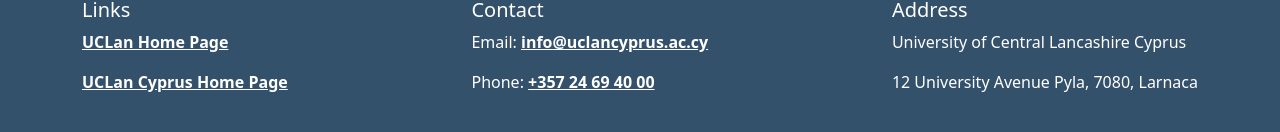
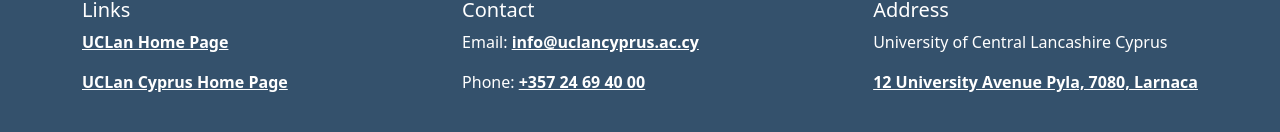
Before and after one commit to antreaslamprou/uclan-online-shop-react, a React (Create React App) app: page /products in a window 1280 px wide. Shown: the part 648-780 px from the top of the page. Built offline with nearby package versions, Linux system fonts and the light colour scheme; no server answers.

Commit message:
Update Footer.tsx

```diff
--- a/src/Components/Footer.tsx
+++ b/src/Components/Footer.tsx
@@ -5,8 +5,8 @@
                 <div className="d-flex justify-content-between d-none d-lg-flex">
                     <div>
                         <h5>Links</h5>
-                        <p><a className="text-white fw-bold" href="https://www.uclan.ac.uk/">UCLan Home Page </a></p>
-                        <p><a className="text-white fw-bold" href="https://www.uclancyprus.ac.cy/">UCLan Cyprus Home Page </a></p>
+                        <p><a className="text-white fw-bold" target="blank" href="https://www.uclan.ac.uk/">UCLan Home Page </a></p>
+                        <p><a className="text-white fw-bold" target="blank" href="https://www.uclancyprus.ac.cy/">UCLan Cyprus Home Page </a></p>
                     </div>
                     <div>
                         <h5>Contact</h5>
@@ -16,7 +16,7 @@
                     <div>
                         <h5>Address</h5>
                         <p>University of Central Lancashire Cyprus</p>
-                        <p>12 University Avenue Pyla, 7080, Larnaca</p>
+                        <a className="text-white fw-bold" target="blank" href="https://maps.app.goo.gl/fzEL8AzPD3KhCH8z6">12 University Avenue Pyla, 7080, Larnaca</a>
                     </div>
                 </div>
                 <div className="accordion accordion-flush d-lg-none">
@@ -28,8 +28,8 @@
                         </p>
                         <div id="collapse-links" className="accordion-collapse collapse" aria-labelledby="headingOne" data-bs-parent="#accordionExample">
                         <div className="accordion-body bg-secondary">
-                            <p><a className="text-white fw-bold" href="https://www.uclan.ac.uk/">UCLan Home Page </a></p>
-                            <p><a className="text-white fw-bold" href="https://www.uclancyprus.ac.cy/">UCLan Cyprus Home Page </a></p>
+                            <p><a className="text-white fw-bold" target="blank" href="https://www.uclan.ac.uk/">UCLan Home Page </a></p>
+                            <p><a className="text-white fw-bold" target="blank" href="https://www.uclancyprus.ac.cy/">UCLan Cyprus Home Page </a></p>
                         </div>
                         </div>
                     </div>
@@ -55,7 +55,7 @@
                         <div id="collapse-address" className="accordion-collapse collapse" aria-labelledby="headingOne">
                         <div className="accordion-body bg-secondary">
                             <p>University of Central Lancashire Cyprus</p>
-                            <p>12 University Avenue Pyla, 7080, Larnaca</p>
+                            <a className="text-white fw-bold" target="blank" href="https://maps.app.goo.gl/fzEL8AzPD3KhCH8z6">12 University Avenue Pyla, 7080, Larnaca</a>
                         </div>
                         </div>
                     </div>
```
